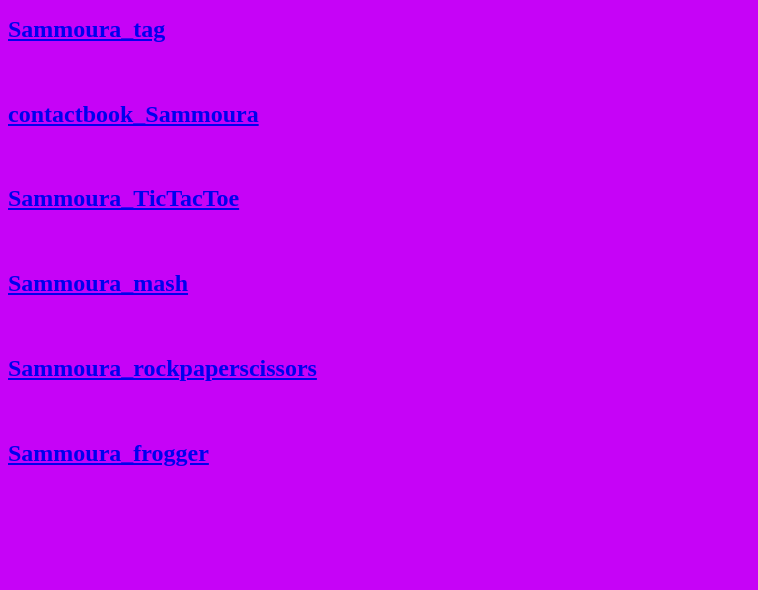
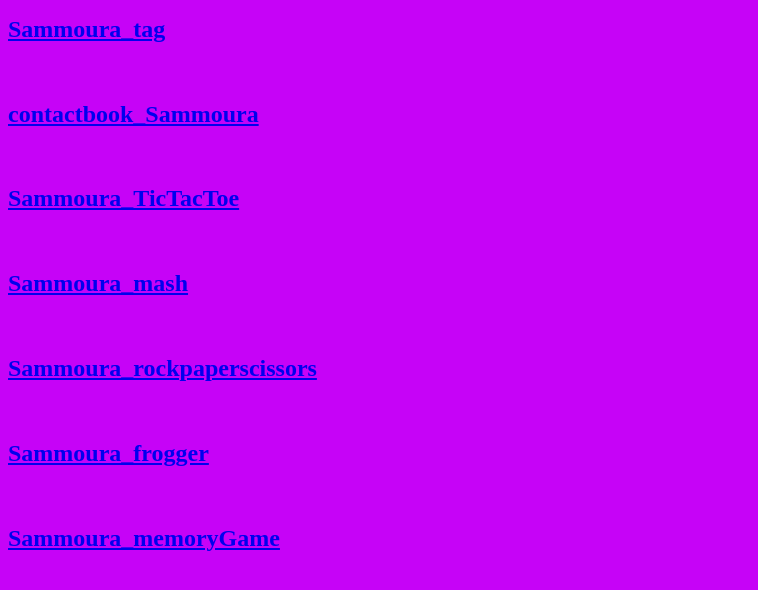
Before and after one commit to asammoura/asammoura.github.io, a plain HTML site: page javascripts.html in a window 1280 px wide. Shown: the part 1433-2023 px from the top of the page, without its empty margins (0-758 px from the left). Before the commit the page ends 1920 px from the top, so only its background shows below. Drawn offline with Linux system fonts and the light colour scheme; a script that the page names is missing.

Commit message:
Update javascripts.html

```diff
--- a/javascripts.html
+++ b/javascripts.html
@@ -54,5 +54,8 @@
   <h2><a href="https://www.khanacademy.org/computer-programming/sammoura_rockpaperscissors/5185622940532736">Sammoura_rockpaperscissors</a></h2><script src="https://www.khanacademy.org/computer-programming/sammoura_rockpaperscissors/5185622940532736/embed.js?editor=no&buttons=no&author=no&embed=yes"></script>
   <br>
   <h2><a href="https://www.khanacademy.org/computer-programming/sammoura_frogger/6136409313198080">Sammoura_frogger</a></h2><script src="https://www.khanacademy.org/computer-programming/sammoura_frogger/6136409313198080/embed.js?editor=no&buttons=no&author=no&embed=yes"></script>
+  <br>
+  <h2><a href="https://www.khanacademy.org/computer-programming/sammoura_memorygame/4815297394458624">Sammoura_memoryGame</a></h2><script src="https://www.khanacademy.org/computer-programming/sammoura_memorygame/4815297394458624/embed.js?editor=no&buttons=no&author=no&embed=yes"></script>
+  <br>
 
 </html>
```
